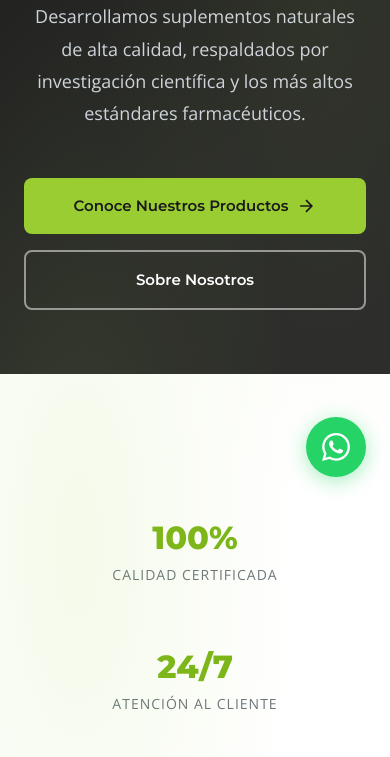
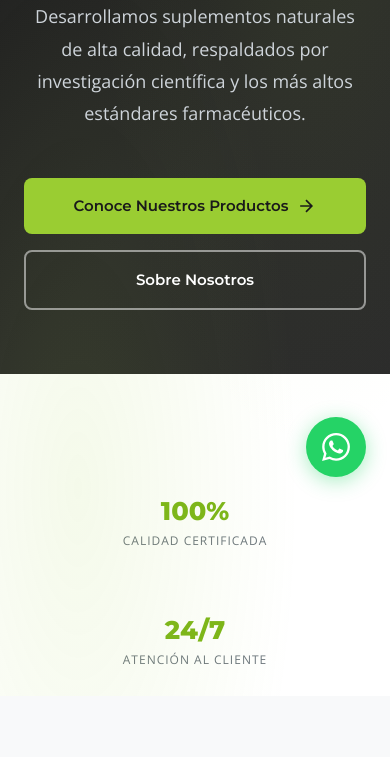
Before and after one commit to J03l-code/profarnova, a plain HTML site: page index.html in a window 390 px wide. Shown: the part 343-1100 px from the top of the page. Drawn offline with nearby package versions, Linux system fonts and the light colour scheme.

Commit message:
UI: Reduce height and font size of stats section on mobile devices

```diff
--- a/profarnova-main.css
+++ b/profarnova-main.css
@@ -1289,13 +1289,22 @@ h6 {
         display: flex;
     }
 
+    .hero-stats {
+        padding: var(--space-lg) 0;
+    }
+
     .stats-grid {
         grid-template-columns: 1fr;
-        gap: var(--space-lg);
+        gap: var(--space-md);
     }
 
     .stat-number {
-        font-size: 2rem;
+        font-size: 1.6rem;
+        margin-bottom: var(--space-xs);
+    }
+
+    .stat-label {
+        font-size: 0.75rem;
     }
 
     .services-grid {
```
